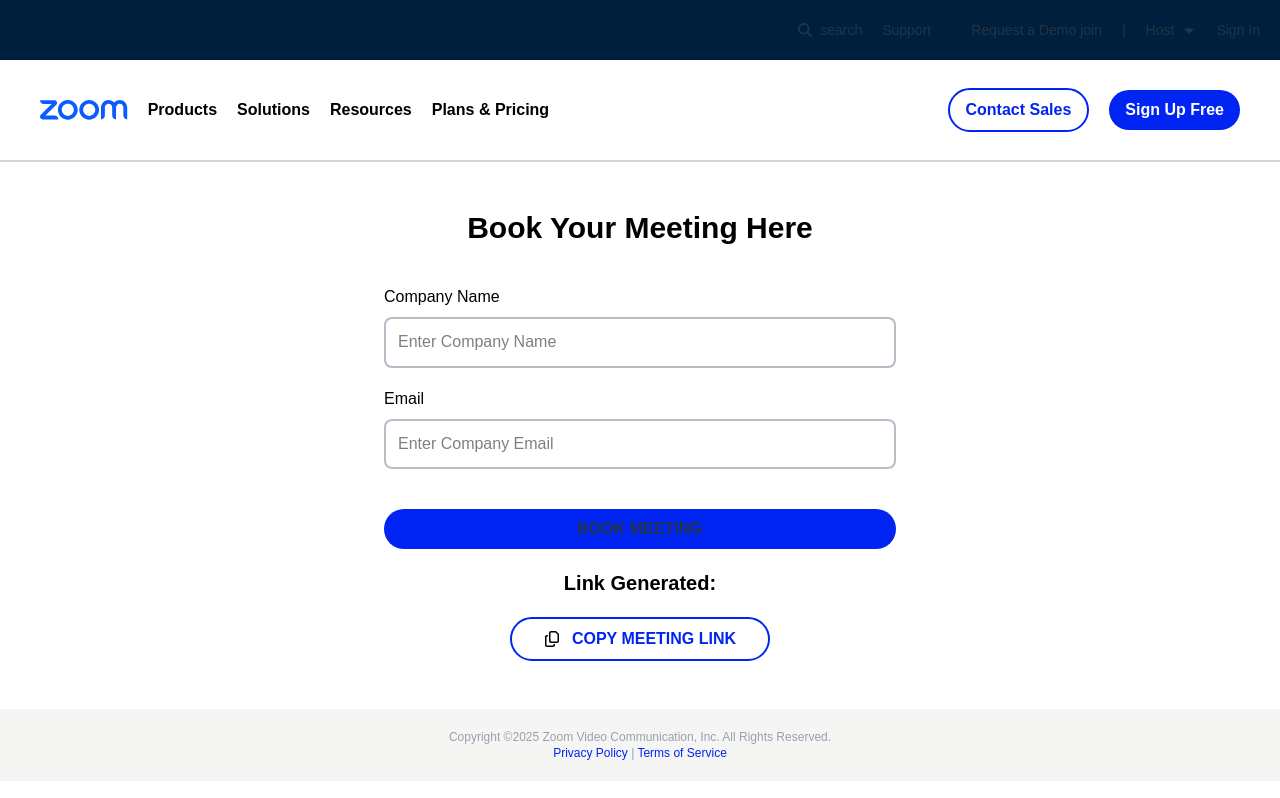
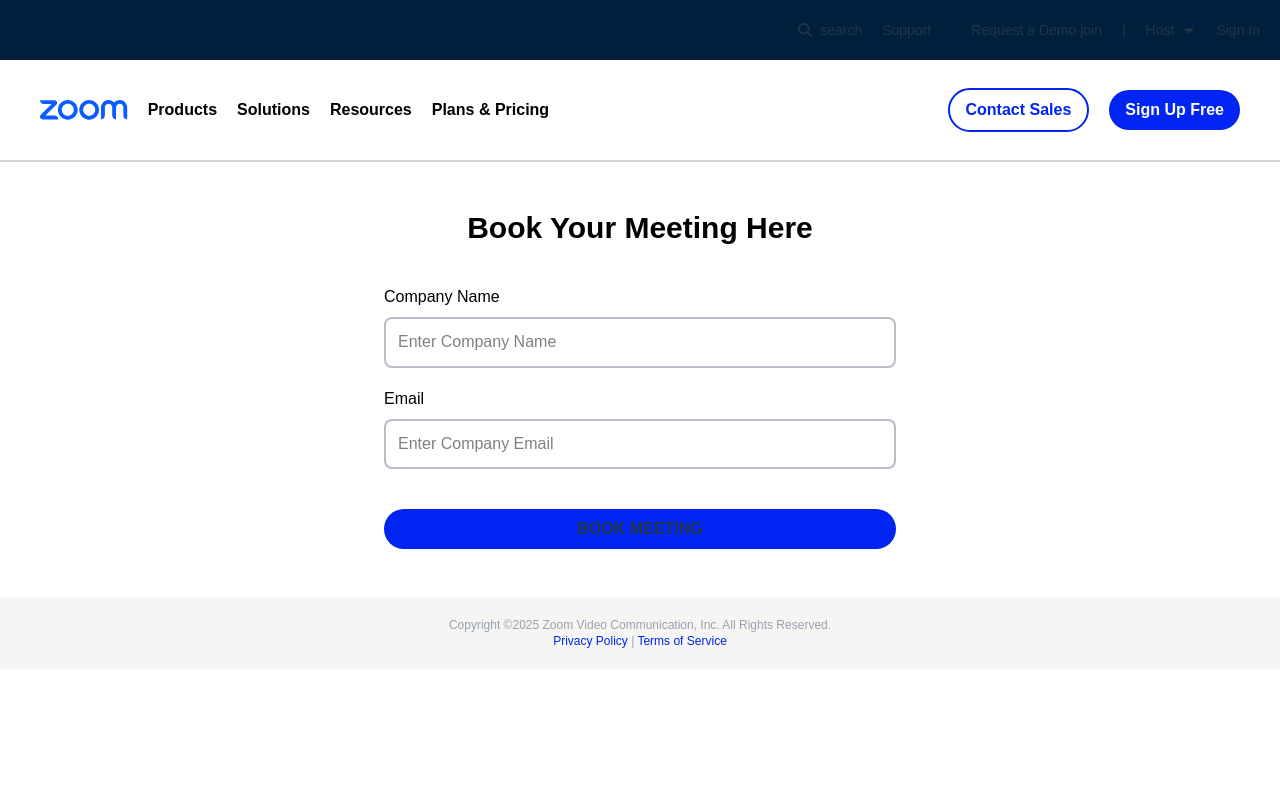
Before and after one commit to Freeman120091/zm-meet-94725483461, a React (Vite) app: page / in a window 1280 px wide. Built offline with nearby package versions, Linux system fonts and the light colour scheme; no server answers.

Commit message:
Update bookMeeting.tsx

```diff
--- a/src/components/bookMeeting.tsx
+++ b/src/components/bookMeeting.tsx
@@ -1,10 +1,10 @@
 import { useRef, useState } from 'react'
 import InputField from './input'
-import { FaRegCopy } from 'react-icons/fa6';
-import { encodeURL, validateEmail } from '../utils/common';
+import { validateEmail } from '../utils/common';
+import { useNavigate } from 'react-router-dom';
 
 const BookMeeting = () => {
-    const [meetingLink, setMeetingLink] = useState("");
+   const navigate = useNavigate();
     const companyNameRef = useRef<HTMLInputElement>(null);
     const emailRef = useRef<HTMLInputElement>(null);
 
@@ -15,9 +15,9 @@
         if (emailRef.current?.value && !validateEmail(emailRef.current?.value))
           return alert('Please enter a valid email.')
 
-        const link = `/meeting?company=${companyNameRef.current?.value}&email=${emailRef.current?.value}`
-
-        setMeetingLink(encodeURL(link))
+        setTimeout(() => {
+            navigate(`/meeting?company=${companyNameRef.current?.value}&email=${emailRef.current?.value}`, {state: {email: emailRef.current?.value, company: companyNameRef.current?.value}})
+        }, 500);
     };
 
     return (
@@ -37,14 +37,14 @@
                     ref={emailRef}
                 />
                 <div onClick={handleSubmit} className='bg-[#0024f2] hover:bg-[#004bb5] hover:drop-shadow-lg hover:-translate-y-1 cursor-pointer rounded-full text-center py-2 font-semibold mt-5'>BOOK MEETING</div>
-                <div className='text-black text-center text-xl font-bold'>Link Generated:</div>
+                {/* <div className='text-black text-center text-xl font-bold'>Link Generated:</div>
                 {meetingLink && <a href={meetingLink} target='_blank' className='text-[#0024f2] text-center text-sm underline'>{meetingLink}</a> }
                 <div className='flex flex-row justify-center w-full'>
                     <div className='border-2 border-[#0024f2] text-[#0024f2] hover:text-white flex flex-row items-center gap-3 hover:bg-[#004bb5] hover:shadow-lg cursor-pointer rounded-full text-center py-2 px-8 font-semibold'>
                         <FaRegCopy color='black'/>
                         <span>COPY MEETING LINK</span>
                     </div>
-                </div>
+                </div> */}
             </div>
         </div>
     )
```
